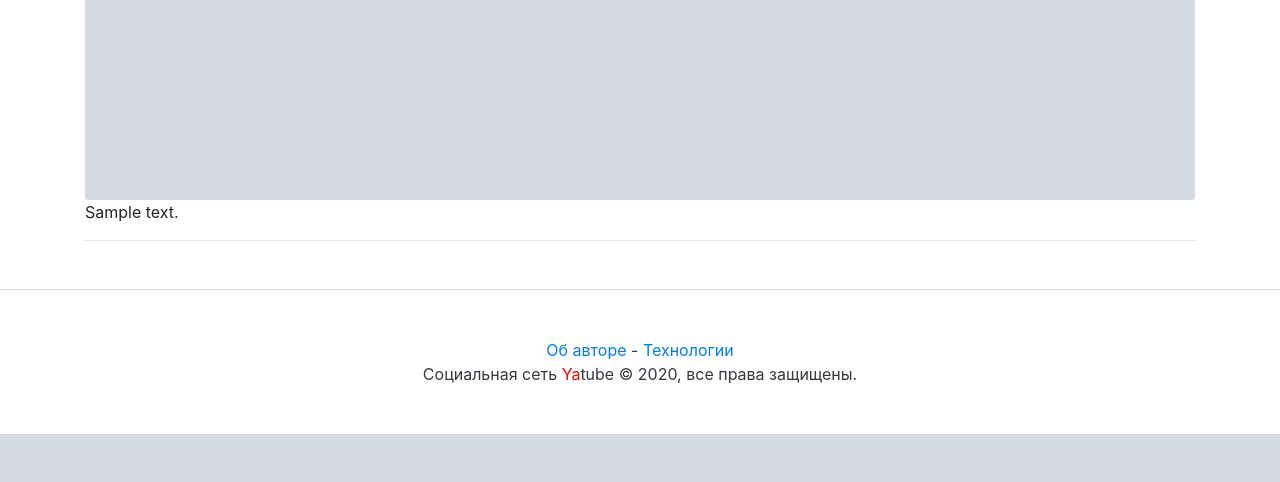
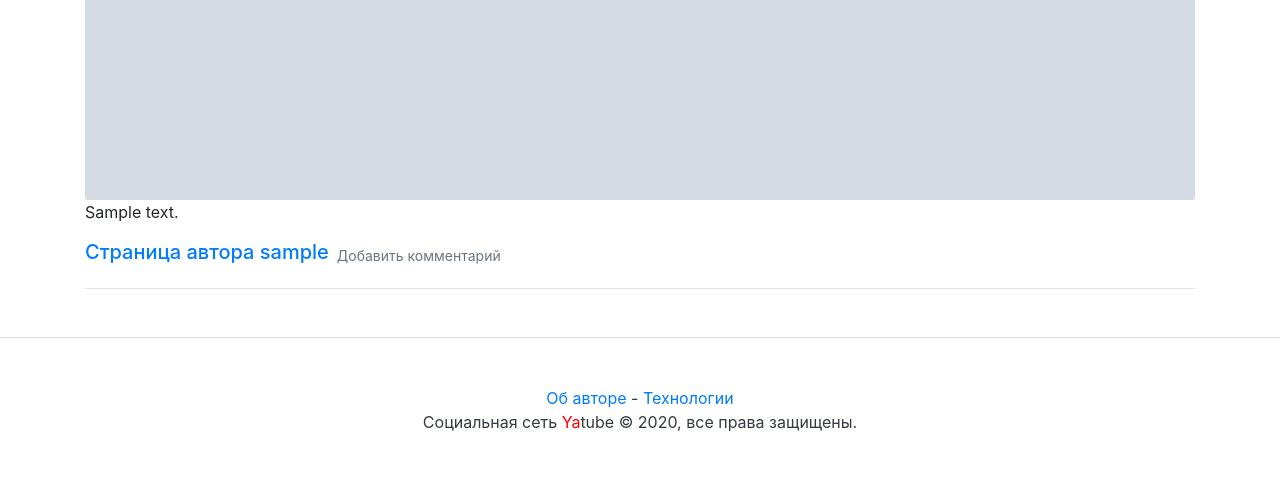
Before and after one commit to TayzleST/yatube, a Django app: page / in a window 1280 px wide. Shown: the part 730-1212 px from the top of the page. Before the commit the page ends 1164 px from the top, so only its background shows below. Run offline with Django 3.2, Linux system fonts and the light colour scheme; tables that the repository leaves empty hold one stand-in row (values such as "Sample post"); grey boxes marked "Sample" are stand-in pictures; some libraries are stand-ins or nearby versions.

Commit message:
minor fixes

```diff
--- a/posts/templates/comments.html
+++ b/posts/templates/comments.html
@@ -32,6 +32,7 @@
                 name="comment_{{ item.id }}"
                 >{{ item.author }}</a>
         </h5>
+        <h6 class="mt-0">{{ item.pub_date }}</h6>
         {{ item.text }}
 </div>
 </div>
--- a/posts/views.py
+++ b/posts/views.py
@@ -63,10 +63,10 @@ def post_view(request, username, post_id):
     # добавляем форму для комментирования
     form = CommentForm(request.POST or None)
     # комментарии к посту
-    items = Comment.objects.filter(post=post)
+    items = Comment.objects.select_related('post').filter(post=post)
     # проверка на соответствие id поста выбранному автору
     if post.author == profile:
-        posts_count = Post.objects.filter(author=profile).count()
+        posts_count = Post.objects.select_related('author').filter(author=profile).count()
         return render(request, "post.html", {'profile': profile, 'post': post,
                                 'posts_count': posts_count, 'items': items, 'form': form})
     return redirect('profile', username=profile.username)
@@ -100,8 +100,8 @@ def post_confirm(request, username, post_id):
 def post_delete(request, username, post_id):
     # Удаление поста.
     # проверка, что текущий юзер и автор поста совпадают
-    if request.user == get_object_or_404(Post, id=post_id).author:
-        post = get_object_or_404(Post, id=post_id)
+    post = get_object_or_404(Post, id=post_id)
+    if request.user == post.author:
         post.delete()
         return redirect('profile', username=username)
     return redirect('post', username=username, post_id=post_id)
--- a/templates/index.html
+++ b/templates/index.html
@@ -13,6 +13,18 @@
     {% endthumbnail %}
 
     <p>{{ post.text|linebreaksbr }}</p>
+    <div class="btn-group ">
+         <h5 class="mt-0">
+             <a
+                 href="{% url 'profile' post.author %}"
+                 name="comment_{{ post.id }}"
+                 >Страница автора {{ post.author|linebreaksbr }}</a>
+             </h5>
+
+             <a class="btn btn-sm text-muted"
+              href="/{{ post.author }}/{{ post.id }}"
+              role="button">Добавить комментарий</a>
+    </div>
     <hr>
     {% endfor %}
 
```
